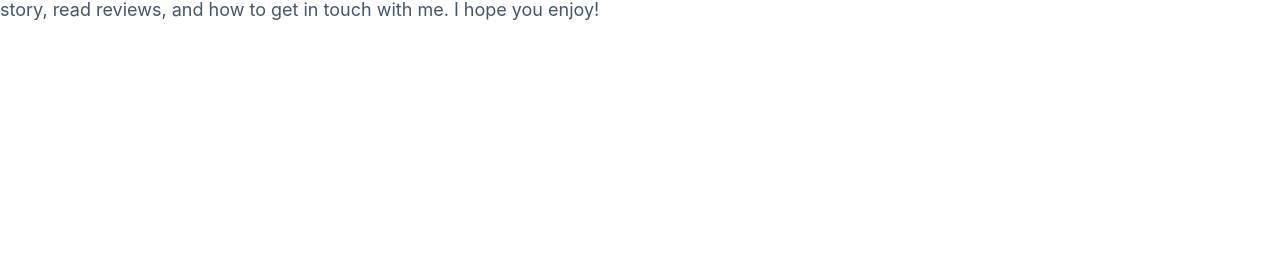
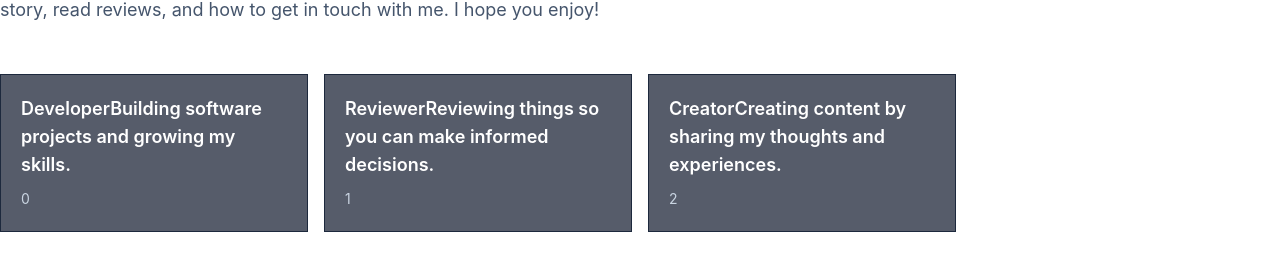
Before and after one commit to Noah-Hickey/PersonalSiteNH, a React (Vite) app: page / in a window 1280 px wide. Shown: the part 509-780 px from the top of the page. Built offline with nearby package versions, Linux system fonts and the light colour scheme.

Commit message:
Made some minor tweaks to the Home page. Added in cards on the home page to try out.

```diff
--- a/src/pages/Home.jsx
+++ b/src/pages/Home.jsx
@@ -13,7 +13,7 @@ export default function Home() {
             </h1>
 
             <div className="flex justify-center mt-6">
-                <div className = "p-[3px] rounded-full bg-gradient-to-tr from-teal-400 to-blue-500">
+                <div className = "p-0.75 rounded-full bg-linear-to-tr from-teal-400 to-blue-500">
                     <img src="/HomePic_NH.JPG"
                     alt="Noah Hickey"
                     className="w-40 h-40 md:w-52 md:h-52 object-cover rounded-full"
@@ -22,13 +22,34 @@ export default function Home() {
             </div>
 
             <p className="max-w-2x1 text-lg text-slate-600 dark:text-slate-300 leading-8">
-                I'm a janitorial supervisor and a software development graduate. I have a passion for technology, helping people, history, nature, and learning new things.
+                I'm a janitorial supervisor and a software development graduate. I have a passion for technology,
+                helping people, history, nature, and learning new things.
 
-                This is my portfolio website where I will share many aspects about myself. Explore the different sections of my site to learn more about my story, read reviews, and how to get in touch with me. I hope you enjoy!
+                This is my portfolio website where I will share many aspects about myself.
+                 Explore the different sections of my site to learn more about my story, read reviews,
+                  and how to get in touch with me. I hope you enjoy!
             </p>
 
             </div>
 
+            <section className="grid gap-4 md:grid-cols-4">
+                {[["Developer", "Building software projects and growing my skills."],
+                ["Reviewer", "Reviewing things so you can make informed decisions."],
+                ["Creator", "Creating content by sharing my thoughts and experiences."]
+            ].map((title,description) => (
+
+                <div key={title}
+                className="rounded-2x1 border border-slate-800 bg-slate-900/70 p-5 transition-transform duration-200 hover:-translate-y-1">
+
+
+                <h2 className = "mb-2 text-lg font-semibold text-white">{title}</h2>
+                <p className = "text-sm leading-6 text-slate-300">{description}</p>
+                </div>
+            ))}
+
+            </section>
+
         </section>
     );
+
 }
--- a/src/pages/Story.jsx
+++ b/src/pages/Story.jsx
@@ -1,10 +1,13 @@
 export default function Story() {
     return (
-        <main className="p-6">
-            <h1 className="text-3xl font-semibold">My Story</h1>
-            <p className="mt-2 text-gray-600 dark:text-gray-300">
-                This is the story section of my portfolio website.
-                </p>
-        </main>
+       <section className= "space-y-8">
+
+        <div className= "space-y-4">
+
+        <p className="text-sm uppercase tracking-[0.2em] text-teal-300">
+
+        </p>
+        </div>
+       </section>
     );
 }
```
